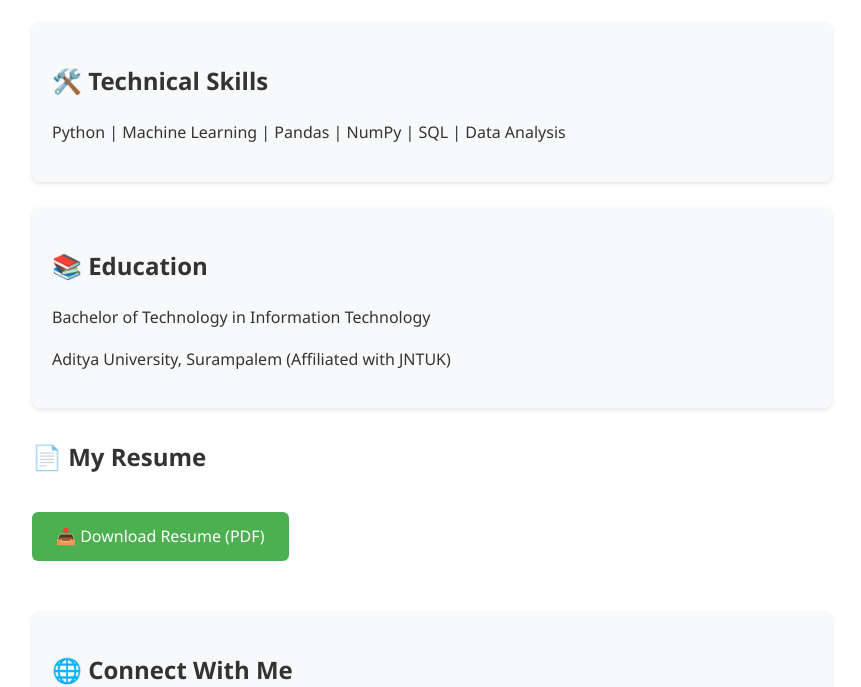
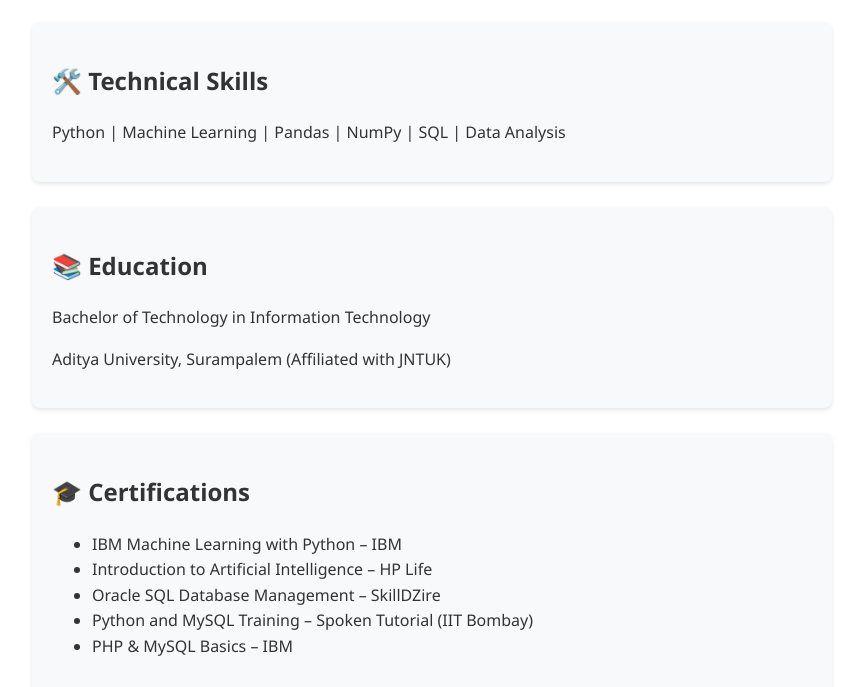
Before and after one commit to ThupakulaMeenakshi/ThupakulaMeenakshi.github.io, a plain HTML site: page index.html in a window 1280 px wide. Shown: the part 137-824 px from the top of the page, without its empty margins (208-1069 px from the left). Drawn offline with Linux system fonts and the light colour scheme.

Commit message:
Update index.html

```diff
--- a/index.html
+++ b/index.html
@@ -90,7 +90,16 @@
     <p>Bachelor of Technology in Information Technology</p>
     <p>Aditya University, Surampalem (Affiliated with JNTUK)</p>
   </div>
-
+  <div class="project">
+    <h2>🎓 Certifications</h2>
+    <ul>
+        <li>IBM Machine Learning with Python – IBM</li>
+        <li>Introduction to Artificial Intelligence – HP Life</li>
+        <li>Oracle SQL Database Management – SkillDZire</li>
+        <li>Python and MySQL Training – Spoken Tutorial (IIT Bombay)</li>
+        <li>PHP & MySQL Basics – IBM</li>
+    </ul>
+</div>
   <div class="resume-section">
     <h2>📄 My Resume</h2>
     <a href="resume.pdf"
```
